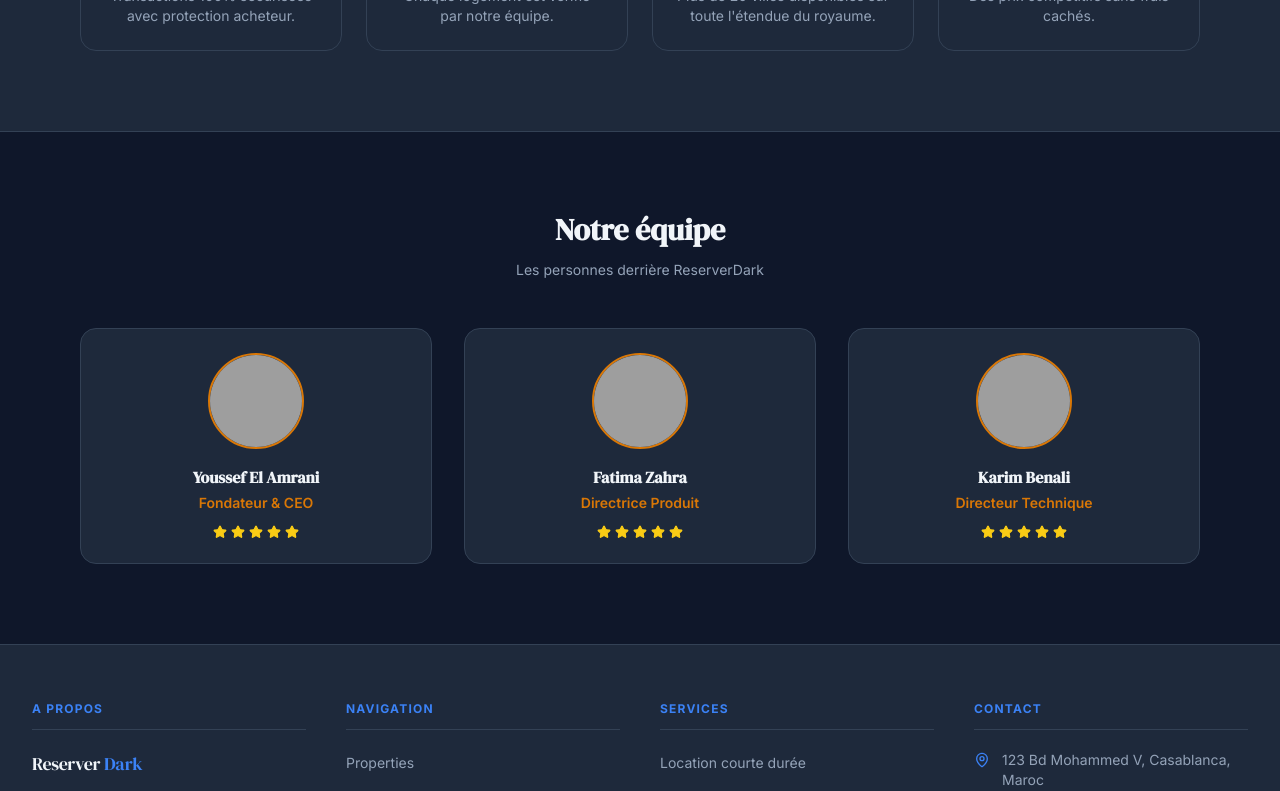
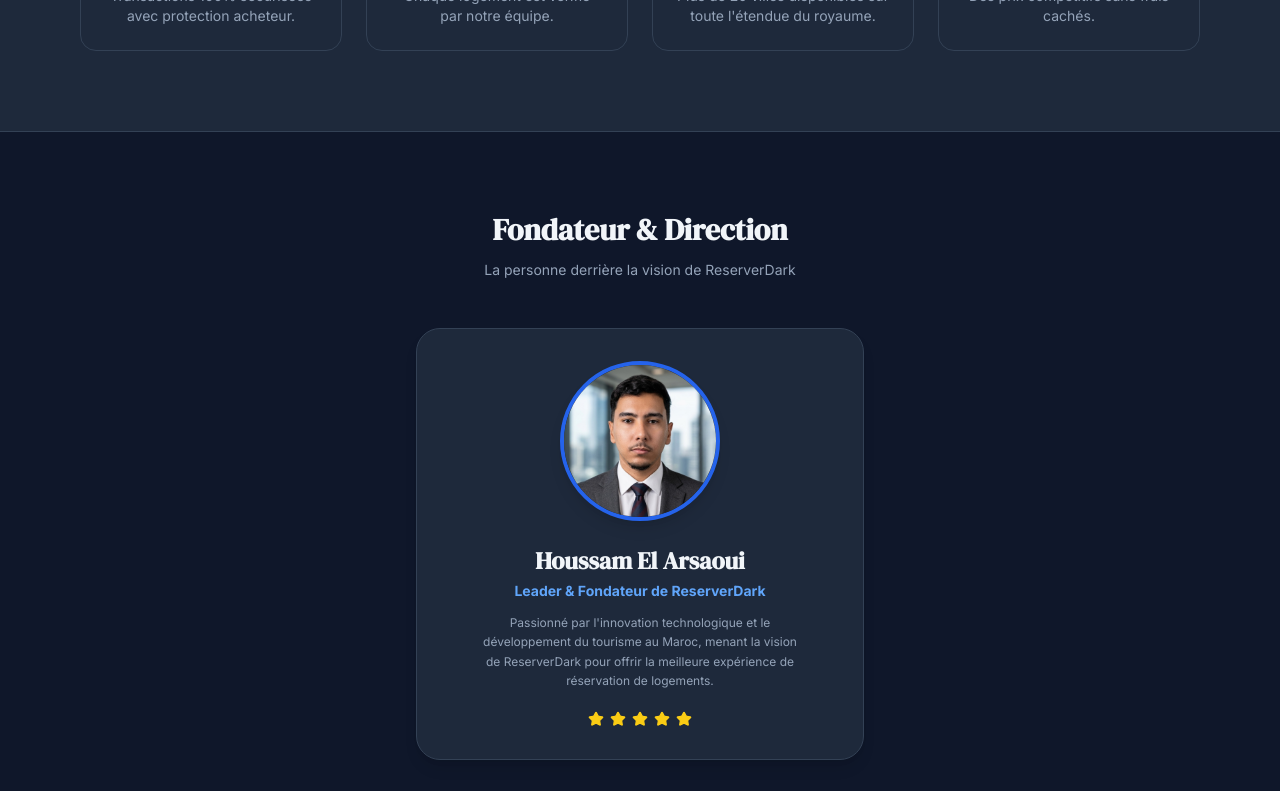
Before and after one commit to Houssamar-hub/ReserverDark, a React (Vite) app in the folder client/: page /about in a window 1280 px wide. Shown: the part 1280-2071 px from the top of the page. Built offline with nearby package versions, Linux system fonts and the light colour scheme; grey boxes are pictures that could not be loaded.

Commit message:
update About page

```diff
--- a/client/src/pages/public/About.jsx
+++ b/client/src/pages/public/About.jsx
@@ -4,11 +4,12 @@
 export default function About() {
   const { t } = useTranslation();
 
-  const team = [
-    { name: 'Youssef El Amrani', role: 'Fondateur & CEO', img: 'https://images.unsplash.com/photo-1507003211169-0a1dd7228f2d?w=200' },
-    { name: 'Fatima Zahra', role: 'Directrice Produit', img: 'https://images.unsplash.com/photo-1494790108377-be9c29b29330?w=200' },
-    { name: 'Karim Benali', role: 'Directeur Technique', img: 'https://images.unsplash.com/photo-1472099645785-5658abf4ff4e?w=200' },
-  ];
+  const leader = {
+    name: 'Houssam El Arsaoui',
+    role: 'Leader & Fondateur de ReserverDark',
+    bio: 'Passionné par l\'innovation technologique et le développement du tourisme au Maroc, menant la vision de ReserverDark pour offrir la meilleure expérience de réservation de logements.',
+    img: '/houssam.jpg',
+  };
 
   const features = [
     { icon: Shield, title: 'Paiements sécurisés', desc: 'Transactions 100% sécurisées avec protection acheteur.' },
@@ -34,7 +35,7 @@
       {/* Stats */}
       <div className="py-16 border-b" style={{ borderColor: 'var(--border)', backgroundColor: 'var(--bg-secondary)' }}>
         <div className="max-w-5xl mx-auto px-4 grid grid-cols-2 md:grid-cols-4 gap-8 text-center">
-          {[['2022', 'Année de création'], ['500+', t('home.stats.properties')], ['10K+', t('home.stats.clients')], ['4.8', 'Note moyenne']].map(([val, label]) => (
+          {[['2024', 'Année de création'], ['500+', t('home.stats.properties')], ['10K+', t('home.stats.clients')], ['4.9', 'Note moyenne']].map(([val, label]) => (
             <div key={label}>
               <div className="text-4xl font-extrabold mb-1" style={{ color: 'var(--text-primary)' }}>{val}</div>
               <div className="text-sm font-semibold" style={{ color: 'var(--text-muted)' }}>{label}</div>
@@ -76,21 +77,40 @@
         </div>
       </div>
 
-      {/* Team */}
-      <div className="py-20 max-w-6xl mx-auto px-4">
-        <h2 className="text-3xl font-bold text-center mb-3" style={{ color: 'var(--text-primary)' }}>Notre équipe</h2>
-        <p className="text-center mb-12 text-sm" style={{ color: 'var(--text-muted)' }}>Les personnes derrière ReserverDark</p>
-        <div className="grid grid-cols-1 sm:grid-cols-3 gap-8">
-          {team.map(({ name, role, img }) => (
-            <div key={name} className="card p-6 text-center">
-              <img src={img} alt={name} className="w-24 h-24 rounded-full mx-auto mb-4 object-cover border-2 border-primary-500" />
-              <h3 className="font-bold mb-1" style={{ color: 'var(--text-primary)' }}>{name}</h3>
-              <p className="text-sm font-semibold text-primary-500">{role}</p>
-              <div className="flex justify-center gap-1 mt-3">
-                {[1,2,3,4,5].map(s => <Star key={s} className="w-3.5 h-3.5 fill-yellow-400 text-yellow-400" />)}
-              </div>
-            </div>
-          ))}
+      {/* Leader & Founder Section */}
+      <div className="py-20 max-w-4xl mx-auto px-4">
+        <h2 className="text-3xl font-extrabold text-center mb-3" style={{ color: 'var(--text-primary)' }}>
+          Fondateur & Direction
+        </h2>
+        <p className="text-center mb-12 text-sm" style={{ color: 'var(--text-muted)' }}>
+          La personne derrière la vision de ReserverDark
+        </p>
+
+        <div
+          className="max-w-md mx-auto card p-8 text-center rounded-3xl border shadow-lg hover:shadow-xl transition-all group"
+          style={{ backgroundColor: 'var(--bg-card)', borderColor: 'var(--border)' }}
+        >
+          <div className="relative w-40 h-40 mx-auto mb-6">
+            <img
+              src={leader.img}
+              alt={leader.name}
+              className="w-full h-full rounded-full object-cover shadow-lg border-4 border-blue-600 transition-transform duration-300 group-hover:scale-105"
+            />
+          </div>
+          <h3 className="text-2xl font-extrabold mb-1" style={{ color: 'var(--text-primary)' }}>
+            {leader.name}
+          </h3>
+          <p className="text-sm font-bold text-blue-600 dark:text-blue-400 mb-3">
+            {leader.role}
+          </p>
+          <p className="text-xs leading-relaxed max-w-xs mx-auto mb-5" style={{ color: 'var(--text-muted)' }}>
+            {leader.bio}
+          </p>
+          <div className="flex justify-center gap-1.5">
+            {[1, 2, 3, 4, 5].map(s => (
+              <Star key={s} className="w-4 h-4 fill-yellow-400 text-yellow-400" />
+            ))}
+          </div>
         </div>
       </div>
     </div>
```
Also changed, not shown: client/public/hero-photo.png (deleted), client/public/houssam.jpg (added).
